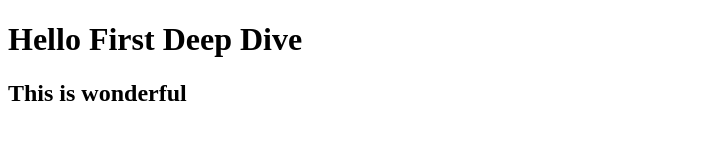
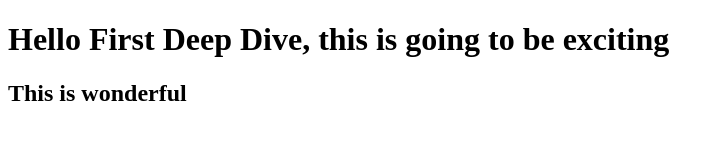
Before and after one commit to vijaya-ramesh/First-Deep-Dive, a plain HTML site: page index.html in a window 1280 px wide. Shown: the whole page, without its empty margins (0-724 px from the left). Drawn offline with Linux system fonts and the light colour scheme.

Commit message:
small addition

```diff
--- a/index.html
+++ b/index.html
@@ -5,7 +5,7 @@
     <title>"Hello World"</title>
   </head>
   <body>
-    <h1> Hello First Deep Dive</h1>
+    <h1> Hello First Deep Dive, this is going to be exciting</h1>
     <h2> This is wonderful</h2>
   </body>
 </html>
```
